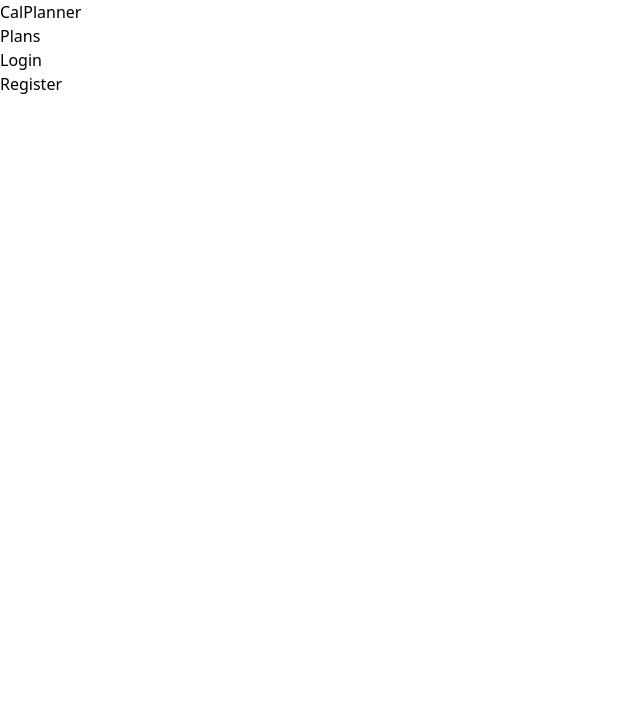
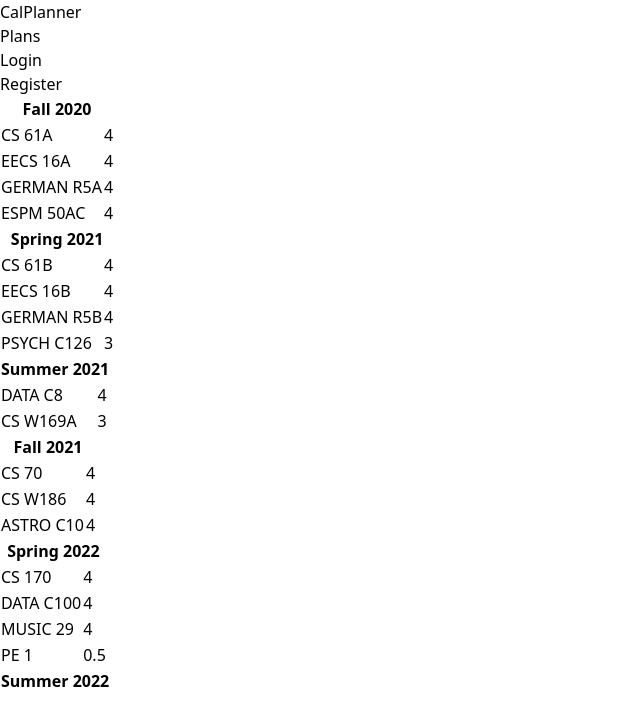
Before and after one commit to huytt621/calplanner, a React (Create React App) app in the folder frontend/: page / in a window 1280 px wide. Shown: the top 726 px of the page, without its empty margins (0-640 px from the left). Built offline with nearby package versions, Linux system fonts and the light colour scheme; data requests are answered from the project's data file.

Commit message:
Implement visual table for plans

```diff
--- /dev/null
+++ b/frontend/db.json
@@ -0,0 +1,111 @@
+{
+  "plans": [
+{
+  "user": "60e1129f3885d386846f47c6",
+  "years": [
+    [
+      {
+        "name": "Fall 2020",
+        "courses": [
+          {
+            "name": "CS 61A",
+            "units": "4"
+          },
+          {
+            "name": "EECS 16A",
+            "units": "4"
+          },
+          {
+            "name": "GERMAN R5A",
+            "units": "4"
+          },
+          {
+            "name": "ESPM 50AC",
+            "units": "4"
+          }
+        ]
+      },
+      {
+        "name": "Spring 2021",
+        "courses": [
+          {
+            "name": "CS 61B",
+            "units": "4"
+          },
+          {
+            "name": "EECS 16B",
+            "units": "4"
+          },
+          {
+            "name": "GERMAN R5B",
+            "units": "4"
+          },
+          {
+            "name": "PSYCH C126",
+            "units": "3"
+          }
+        ]
+      },
+      {
+        "name": "Summer 2021",
+        "courses": [
+          {
+            "name": "DATA C8",
+            "units": "4"
+          },
+          {
+            "name": "CS W169A",
+            "units": "3"
+          }
+        ]
+      }
+    ],
+    [
+      {
+        "name": "Fall 2021",
+        "courses": [
+          {
+            "name": "CS 70",
+            "units": "4"
+          },
+          {
+            "name": "CS W186",
+            "units": "4"
+          },
+          {
+            "name": "ASTRO C10",
+            "units": "4"
+          }
+        ]
+      },
+      {
+        "name": "Spring 2022",
+        "courses": [
+          {
+            "name": "CS 170",
+            "units": "4"
+          },
+          {
+            "name": "DATA C100",
+            "units": "4"
+          },
+          {
+            "name": "MUSIC 29",
+            "units": "4"
+          },
+          {
+            "name": "PE 1",
+            "units": "0.5"
+          }
+        ]
+      },
+      {
+        "name": "Summer 2022",
+        "courses": [
+        ]
+      }
+    ]
+  ]
+}
+  ]
+}
--- a/frontend/package.json
+++ b/frontend/package.json
@@ -18,7 +18,8 @@
     "start": "craco start",
     "build": "craco build",
     "test": "craco test",
-    "eject": "react-scripts eject"
+    "eject": "react-scripts eject",
+    "server": "json-server --watch --port=3001 db.json"
   },
   "eslintConfig": {
     "extends": [
@@ -40,6 +41,7 @@
   },
   "devDependencies": {
     "autoprefixer": "^9.8.6",
+    "json-server": "^0.16.3",
     "postcss": "^7.0.36",
     "tailwindcss": "npm:@tailwindcss/postcss7-compat@^2.2.4"
   }
--- a/frontend/src/App.js
+++ b/frontend/src/App.js
@@ -2,15 +2,27 @@ import {
   BrowserRouter as Router,
   Switch, Route
 } from "react-router-dom"
-import { useState } from 'react'
+import { useState, useEffect } from 'react'
 import NavBar from './components/NavBar'
 import LoginForm from './components/LoginForm'
 import RegisterForm from './components/RegisterForm'
 import Home from './components/Home'
 import './index.css'
 
+import axios from 'axios'
+import Plan from './components/Plan'
+
 const App = () => {
   const [user, setUser] = useState(null)
+  const [plan, setPlan] = useState(null)
+
+  useEffect(() => {
+    axios
+      .get('http://localhost:3001/plans')
+      .then(response => {
+        setPlan(response.data[0])
+      })
+  }, [])
 
   return (
     <div className="App ">
@@ -28,6 +40,7 @@ const App = () => {
           </Route>
         </Switch>
       </Router>
+      { plan ?<Plan plan={plan} /> : <div></div> }
     </div>
   )
 }
--- /dev/null
+++ b/frontend/src/components/Course.js
@@ -0,0 +1,8 @@
+const Course = ({ course }) => (
+  <tr>
+    <td>{course.name}</td>
+    <td>{course.units}</td>
+  </tr>
+)
+
+export default Course
--- /dev/null
+++ b/frontend/src/components/Plan.js
@@ -0,0 +1,11 @@
+import Year from './Year'
+
+const Plan = ({ plan }) => {
+  return (
+    <div>
+      {plan.years.map(year => <Year year={year} />)}
+    </div>
+  )
+}
+
+export default Plan
--- /dev/null
+++ b/frontend/src/components/Session.js
@@ -0,0 +1,18 @@
+import Course from './Course'
+
+const Session = ({ session }) => {
+  return (
+    <table>
+      <thead>
+        <tr>
+          <th colspan="2">{session.name}</th>
+        </tr>
+      </thead>
+      <tbody>
+        {session.courses.map(c => <Course course={c} />)}
+      </tbody>
+    </table>
+  )
+}
+
+export default Session
--- /dev/null
+++ b/frontend/src/components/Year.js
@@ -0,0 +1,11 @@
+import Session from './Session'
+
+const Year = ({ year }) => {
+  return (
+    <div>
+      {year.map(session => <Session session={session} />)}
+    </div>
+  )
+}
+
+export default Year
```
Also changed, not shown: 1 other file (tests, documents, lock files or other folders).
